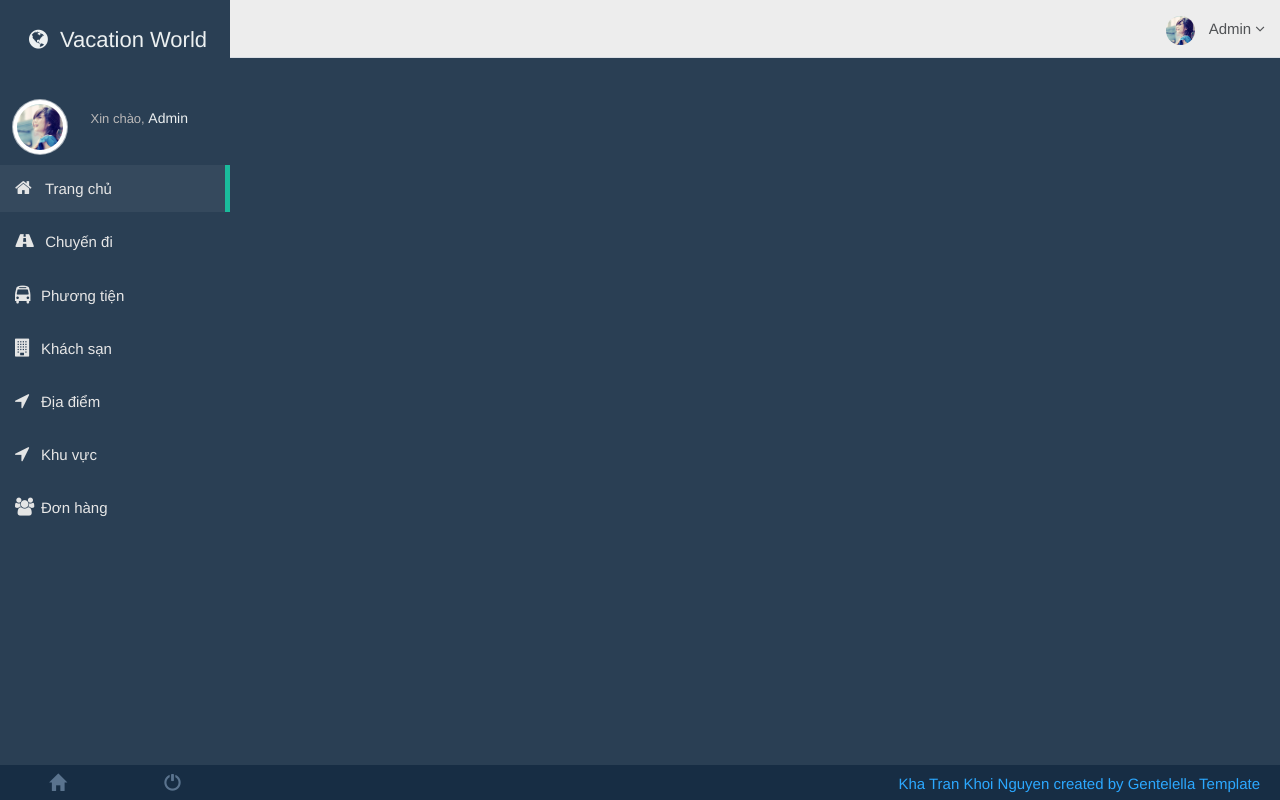
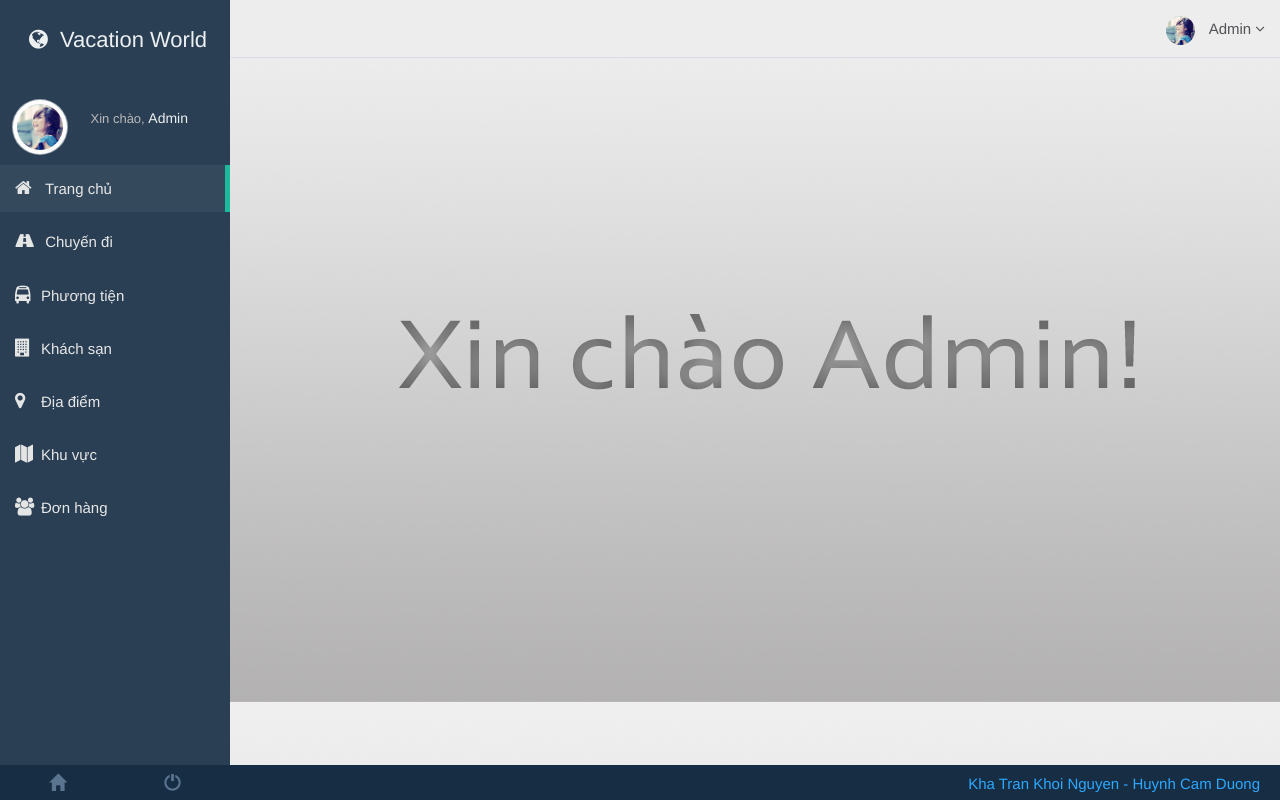
Before and after one commit to camduong/doan, a Laravel app: page /admin in a window 1280 px wide. Run offline with Laravel 8, Linux system fonts and the light colour scheme; a user stored in the database is signed in; data comes from the database, SQL or seed files in the repository.

Commit message:
abc asd
asdvvasda

```diff
--- a/resources/views/admin/index.blade.php
+++ b/resources/views/admin/index.blade.php
@@ -3,5 +3,5 @@
 @section('title', ' Admin Home Page')
 
 @section('content')
-
+<div class="right_col" role="main" style="background: url({{ asset('img/welcome-ad.jpg') }})"></div>
 @stop
--- a/resources/views/layouts/admain.blade.php
+++ b/resources/views/layouts/admain.blade.php
@@ -28,7 +28,7 @@
         @yield('content')
         <footer class="footer_fixed">
           <div class="pull-right">
-          Kha Tran Khoi Nguyen created by Gentelella Template
+          Kha Tran Khoi Nguyen - Huynh Cam Duong
           </div>
         </footer>
       </div>
--- a/resources/views/partials/_ad-sidebar.blade.php
+++ b/resources/views/partials/_ad-sidebar.blade.php
@@ -24,10 +24,10 @@
 					<a href="{{ route('hotel.index') }}"><i class="fa fa-building"></i>Khách sạn</a>
 				</li>
 				<li>
-					<a href="{{ route('location.index') }}"><i class="fa fa-location-arrow"></i>Địa điểm</a>
+					<a href="{{ route('location.index') }}"><i class="fa fa-map-marker"></i>Địa điểm</a>
 				</li>
 				<li>
-					<a href="{{ route('region.index') }}"><i class="fa fa-location-arrow"></i>Khu vực</a>
+					<a href="{{ route('region.index') }}"><i class="fa fa-map"></i>Khu vực</a>
 				</li>
 				<li>
 					<a href="{{ route('customer.index') }}"><i class="fa fa-users"></i>Đơn hàng</a>
--- a/resources/views/region/index.blade.php
+++ b/resources/views/region/index.blade.php
@@ -46,14 +46,16 @@
 					<tr>
 						<th>#</th>
 						<th>Tên</th>
+						<th>Giới thiệu</th>
 						<th>Thao tác</th>
 					</tr>
 				</thead>
 				<tbody>
 					@foreach($regions as $region)
 						<tr>
-							<th>{{ $region->id }}</th>
-							<th>{{ $region->name }}</th>
+							<td>{{ $region->id }}</td>
+							<td>{{ $region->name }}</td>
+							<td>{{ $region->introduce }}</td>
 							<td style="text-align: center;">
 								{!! Form::open(['route' => ['region.destroy', $region->id], 'method' => 'DELETE']) !!}
 										{!! Html::linkRoute('region.edit', 'Sửa', array($region->id), array('class' => 'btn btn-primary btn-md')) !!}
```
Also changed, not shown: public/img/welcome-ad.jpg (renamed from public/img/welcomead.jpg).
